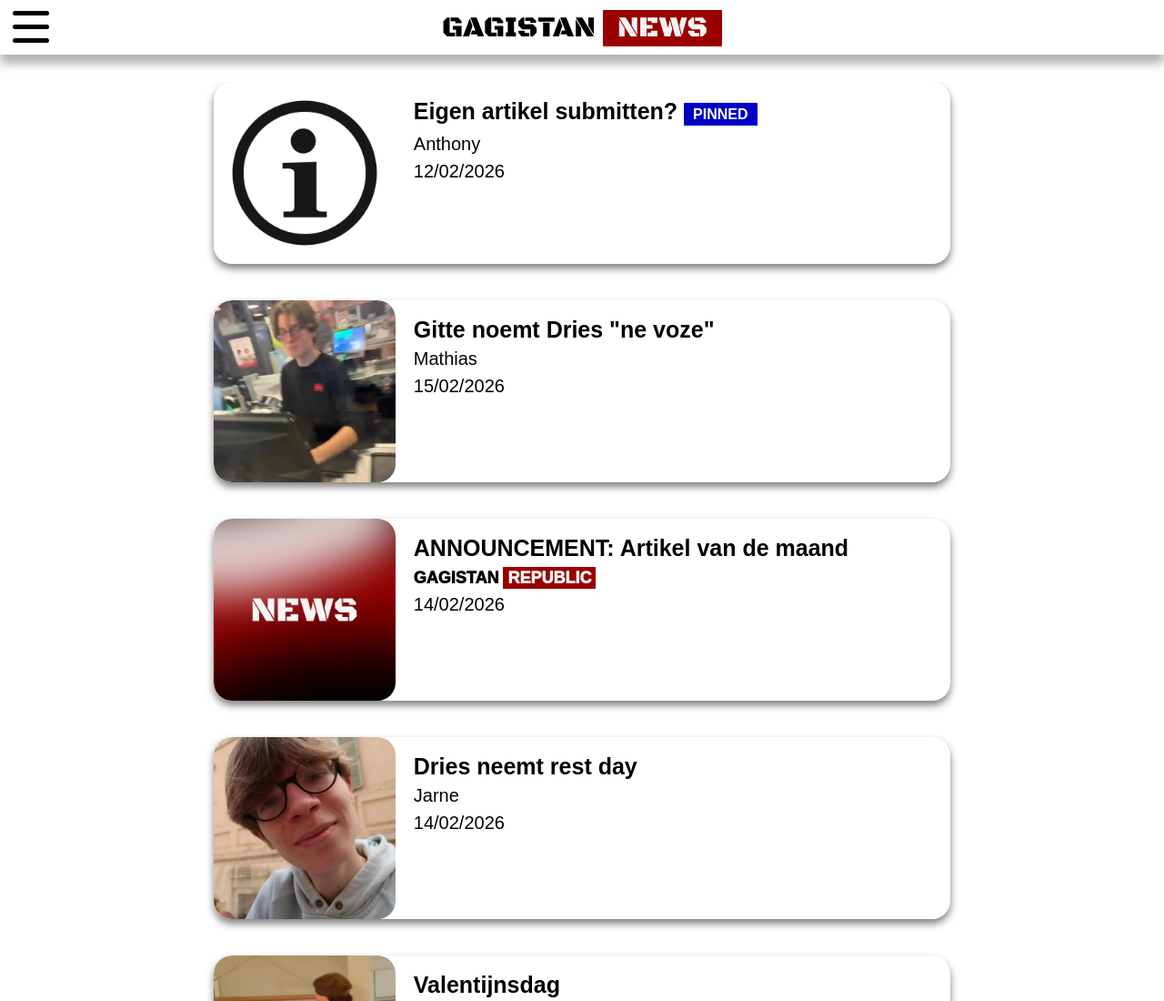
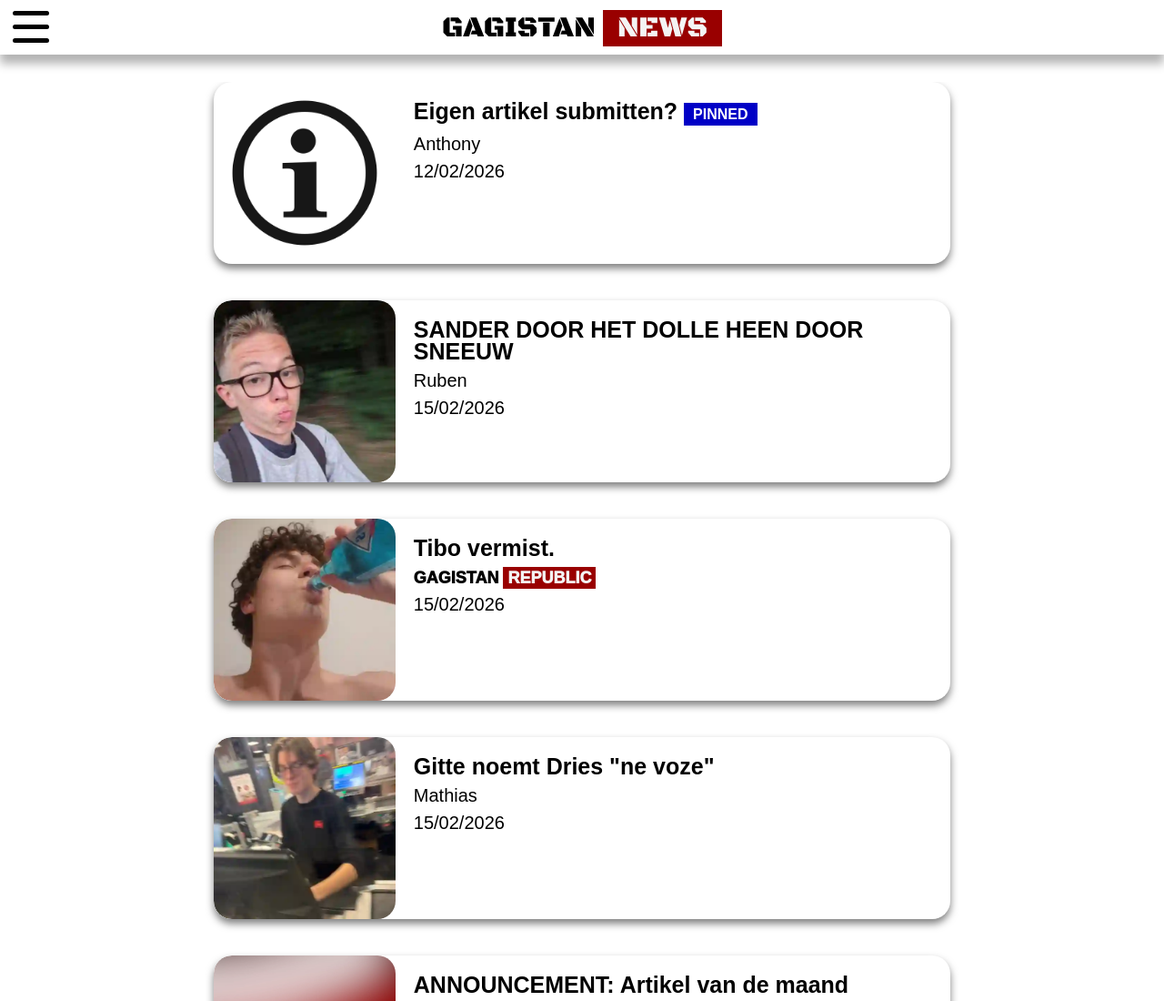
Before and after one commit to AnthonyHec/gagistan, a plain HTML site: page NEWS/news.html in a window 1280 px wide. Shown: the top 1100 px of the page at 91% size. Drawn offline with Linux system fonts and the light colour scheme; files whose address does not match are found by name.

Commit message:
release v7.4

```diff
--- a/NEWS/news.html
+++ b/NEWS/news.html
@@ -30,6 +30,60 @@
         </nav>
     </header>
 	<main>
+
+	<!--
+		<div class="article">
+			<img src="articles/" alt="">
+			<div class="article_info">
+				<h2>TITEL</h2>
+				<h3>AUTEUR</h3>
+				<h3>XX/XX/2026</h3>
+			</div>
+			<div class="article_text">
+				<p>alinea</p>
+				<h4>tussentitel</h4>
+				<p>alinea</p>
+			</div>
+		</div>
+
+		<div class="MONTH_ARTICLE">
+			<div class="article">
+				<img src="articles/7.webp" alt="">
+				<div class="article_info">
+					<h2>Titel</h2>
+					<h3>Auteur</h3>
+					<h3>XX/XX/2026</h3>
+				</div>
+				<div class="article_text">
+					<p>alinea</p>
+					<h4>tussentitel</h4>
+					<p>alinea</p>
+				</div>
+			</div>
+		</div>
+
+		<div class="EVENT_ARTICLE">
+			<div class="article">
+				<img src="articles/7.webp" alt="">
+				<div class="article_info">
+					<h2>Feestje</h2>
+					<h3><span class="EVENT">EVENT</span></h3>
+					<h3>XX/XX/2026</h3>
+				</div>
+				<div class="article_text">
+					<p>alinea</p>
+					<h4>tussentitel</h4>
+					<p>alinea</p>
+				</div>
+			</div>
+		</div>
+
+		<span class="AI">AI-generated content</span>
+		<span class="AI">AI-assisted</span>
+
+		<span class="GAGISTAN">GAGISTAN </span><span class="REPUBLIC">REPUBLIC</span>
+	-->
+
 		<!-- INFO -->
 		<div class="article">
 			<img src="articles/info.webp" alt="">
@@ -53,6 +107,42 @@
 		</div>
 
 		<!-- ARTIKELEN -->
+		 <div class="article">
+			<img src="articles/24.webp" alt="">
+			<div class="article_info">
+				<h2>SANDER DOOR HET DOLLE HEEN DOOR SNEEUW</h2>
+				<h3>Ruben</h3>
+				<h3>15/02/2026</h3>
+			</div>
+			<div class="article_text">
+				<p>Sander is vandaag compleet door het dolle heen omdat het sneeuwt. Zodra hij één vlok zag, begon hij te roepen:</p>
+				<p>“DIT IS MAGIE! DIT IS POEDERSUIKER UIT DE HEMEL!”</p>
+				<p>Hij rende naar buiten alsof hij een kind van 6 was en probeerde letterlijk elke sneeuwvlok persoonlijk te begroeten.</p>
+				<p>Maar er is een tweede probleem…</p>
+				<p>Sander vertelt ook elke dag een Weetje van de Dag, zonder waarschuwing.</p>
+				<h4>In de winkel:</h4>
+				<p>“Wist je dat sneeuw eigenlijk bevroren wolken zijn?”</p>
+				<h4>In de klas:</h4>
+				<p>“Wist je dat ik nog blijer word als het blijft liggen?”</p>
+				<p>De regering denkt eraan om een “Weetjes-knop” uit te vinden om hem even op pauze te zetten, maar Sander blijft vrolijk:</p>
+				<p>“Tot morgen! En vergeet niet… sneeuw is geluk in vaste vorm!”</p>
+			</div>
+		</div>
+		<div class="article">
+			<img src="articles/25.webp" alt="">
+			<div class="article_info">
+				<h2>Tibo vermist.</h2>
+				<h3><span class="GAGISTAN">GAGISTAN </span><span class="REPUBLIC">REPUBLIC</span></h3>
+				<h3>15/02/2026</h3>
+			</div>
+			<div class="article_text">
+				<p>Het is al meer dan 72u dat  tibo vermist is. Zijn laatste bericht ging nog over de discussie in een eerdere nieuwbericht. Sindsdien heeft hij zichzelf uit de unie getrokken. En zo uit de unie gestapt. Na zijn gagexit heeft hij niks meer van zich laten horen. Ondertussen zijn er al zoekacties bezig. Maar dit met weinig resultaat.</p>
+				<h4>Wat was de reden?</h4>
+				<p>De aanleiding van deze gebeurtenis gaat enkele dagen terug, toen tibo zijn onbegrijpelijke uitspraken deed, en vijandig was. Toen werd er ook bevestigd dat hij onder invloed was.</p>
+				<h4>Wat nu?</h4>
+				<p>De zoekacties zullen nog zeker een week duren. Daarna zal er een tijdelijke stop komen om meer informatie te verzamelen, daarna zullen de detectiven verder gaan met het onderzoek en het zoekveld vergroten. Zo hopen we tibo (levend) terug te vinden.</p>
+			</div>
+		</div>
 		 <div class="article">
 			<img src="articles/23.webp" alt="">
 			<div class="article_info">
@@ -399,58 +489,6 @@
 				<p>Het parlement heeft een akkoord bereikt om nu ook een eigen nieuwskanaal te openen. Zo wil de overheid sneller betrouwbaar informatie publiceren. Niet alleen de overheid maar ook andere mensen kunnen nieuws plaatsen na een controle door het tech bedrijf van Anthony. Op deze manier zal de informatie betrouwbaar zijn.</p>
 			</div>
 		</div>
-		<!--
-		<div class="article">
-			<img src="articles/" alt="">
-			<div class="article_info">
-				<h2>TITEL</h2>
-				<h3>AUTEUR</h3>
-				<h3>XX/XX/2026</h3>
-			</div>
-			<div class="article_text">
-				<p>alinea</p>
-				<h4>tussentitel</h4>
-				<p>alinea</p>
-			</div>
-		</div>
-
-		<div class="EVENT_MONTH">
-			<div class="article">
-				<img src="articles/7.webp" alt="">
-				<div class="article_info">
-					<h2>Titel</h2>
-					<h3>Auteur</h3>
-					<h3>XX/XX/2026</h3>
-				</div>
-				<div class="article_text">
-					<p>alinea</p>
-					<h4>tussentitel</h4>
-					<p>alinea</p>
-				</div>
-			</div>
-		</div>
-
-		<div class="EVENT_ARTICLE">
-			<div class="article">
-				<img src="articles/7.webp" alt="">
-				<div class="article_info">
-					<h2>Feestje</h2>
-					<h3><span class="EVENT">EVENT</span></h3>
-					<h3>XX/XX/2026</h3>
-				</div>
-				<div class="article_text">
-					<p>alinea</p>
-					<h4>tussentitel</h4>
-					<p>alinea</p>
-				</div>
-			</div>
-		</div>
-
-		<span class="AI">AI-generated content</span>
-		<span class="AI">AI-assisted</span>
-
-		<span class="GAGISTAN">GAGISTAN </span><span class="REPUBLIC">REPUBLIC</span>
-		-->
 	</main>
 </body>
 </html>
```
Also changed, not shown: NEWS/articles/24.webp (added), NEWS/articles/25.webp (added), NEWS/articles/news_gold.webp (added), 1 other file.
